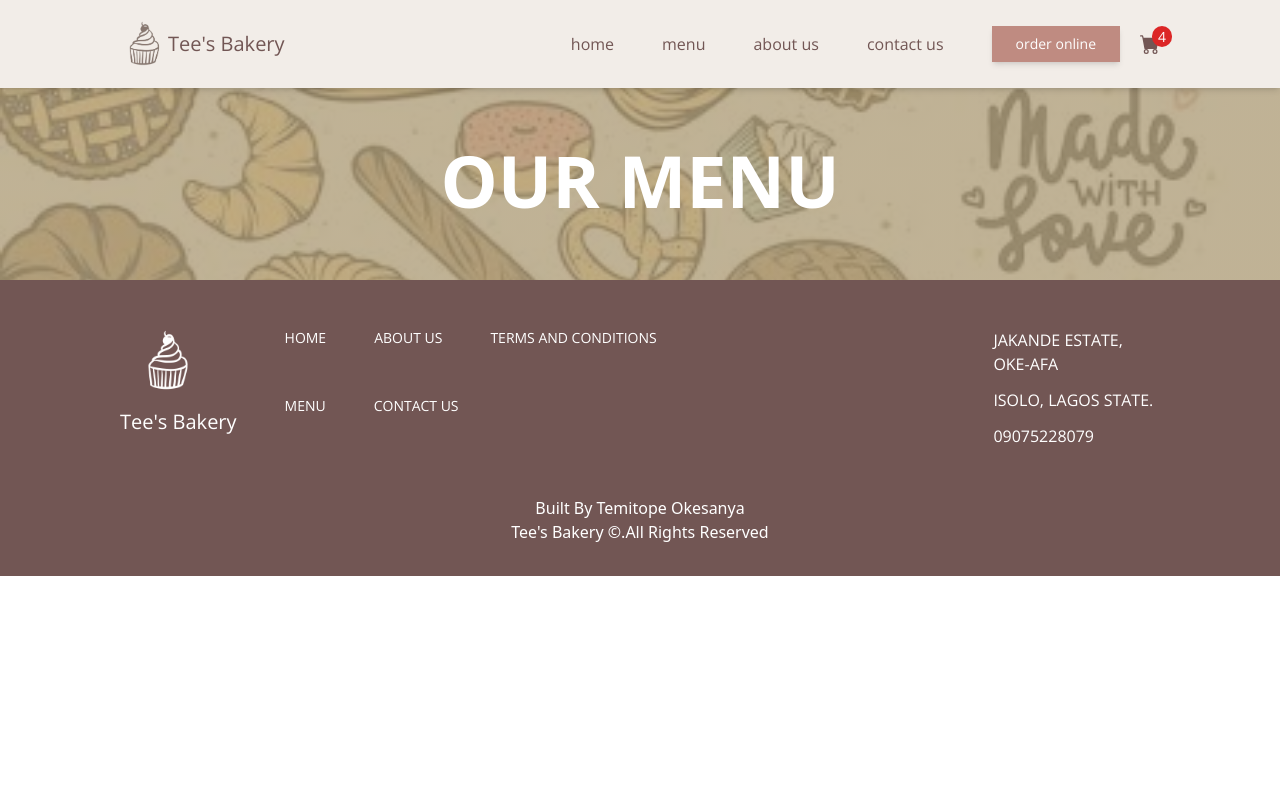
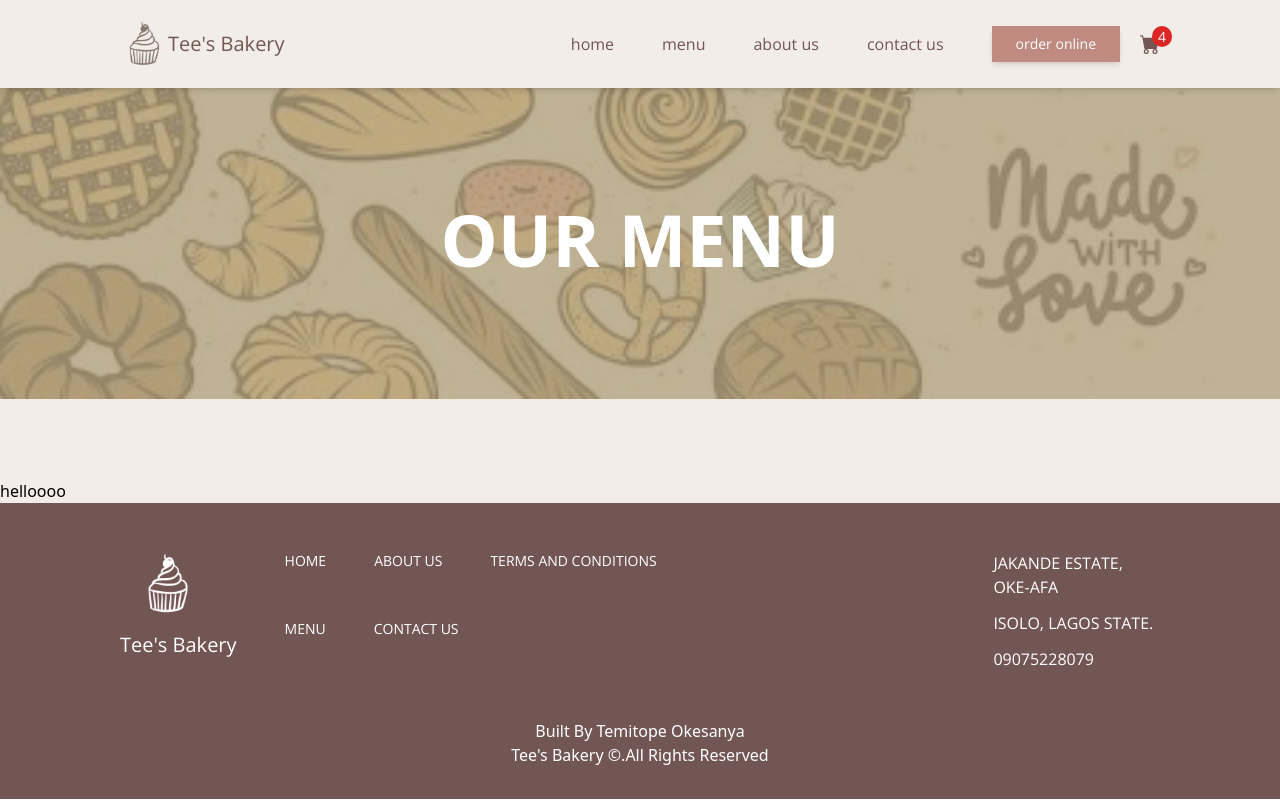
Before and after one commit to Temyturpe/Cake-Order, a React (Create React App) app: page /menu in a window 1280 px wide. Built offline with nearby package versions, Linux system fonts and the light colour scheme.

Commit message:
update menu

```diff
--- a/src/components/menu/Menuheader.jsx
+++ b/src/components/menu/Menuheader.jsx
@@ -4,9 +4,12 @@ import './menu.css'
 
 const Menuheader = () => {
     return (
-        <div className='w-full'>
-            <div className="img h-[200px] w-full relative"><img src={Bakery} alt="" className='w-full h-full object-cover' />
-                <div className="title absolute w-full h-full menubg flex justify-center items-center top-0 left-0 uppercase text-7xl font-semibold text-white">our menu</div></div>
+        <div className="headhead">
+            <div className='w-full'>
+                <div className="img h-[z0px] w-full relative"><img src={Bakery} alt="" className='w-full h-full object-cover' />
+                    <div className="title absolute w-full h-full menubg flex justify-center items-center top-0 left-0 uppercase text-7xl font-semibold text-white">our menu</div></div>
+            </div>
+            <div className="menubody mt-20">helloooo</div>
         </div>
     )
 }
--- /dev/null
+++ b/src/components/menu/Menumain.jsx
@@ -0,0 +1,11 @@
+import React from 'react'
+
+const Menumain = () => {
+    return (
+        <div>
+
+        </div>
+    )
+}
+
+export default Menumain
--- a/src/pages/Menu.jsx
+++ b/src/pages/Menu.jsx
@@ -1,9 +1,13 @@
 import React from 'react'
 import Menuheader from '../components/menu/Menuheader'
+import Menumain from '../components/menu/Menumain'
 
 const Menu = () => {
     return (
-        <div className='pt-20'><Menuheader /></div>
+        <div className='pt-20'>
+            <Menuheader />
+            <Menumain />
+        </div>
     )
 }
 
```
